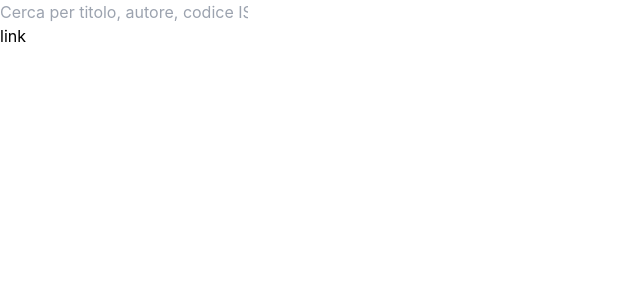
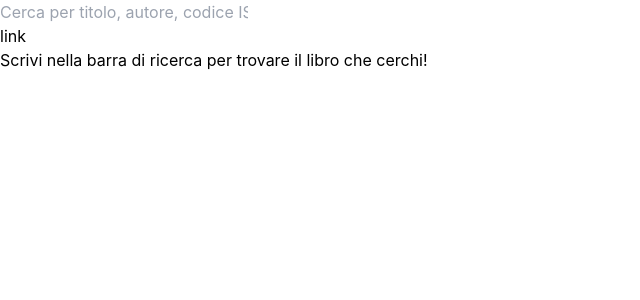
Before and after one commit to Nik439/wink-test, a React (Vite) app: page / in a window 1280 px wide. Shown: the top 300 px of the page, without its empty margins (0-640 px from the left). Built offline with nearby package versions, Linux system fonts and the light colour scheme.

Commit message:
added conditional rendering for when nothing is in the search bar

```diff
--- a/src/pages/Home.tsx
+++ b/src/pages/Home.tsx
@@ -5,26 +5,29 @@ import { useAppSelector } from "../app/hooks";
 
 export default function HomePage () {
   const {searchTerm, isWriting} = useAppSelector(state => state.search)
-  const { data, isError, isLoading, isSuccess } =
+  const { data, isError, isLoading, isSuccess, isFetching } =
     useSearchBooksQuery(searchTerm, { skip: searchTerm==="" || isWriting })
 
   return (
     <div>
       <SearchBar/>
       <Link to={'/test-id'}>link</Link>
-      <ul>
+
         { isLoading ?
           <p>Loading...</p>
         : isError ?
-          <p>C'è stato un errore riprova più tardi</p>
-        : isSuccess &&
-          data.items.map(book=>(
-            <li key={book.id}>
-              <p>- {book.volumeInfo.title}</p>
-            </li>
-          ))
+          <p>C'è stato un errore, riprova più tardi</p>
+        : isSuccess ?
+          <ul>
+            {data.items.map(book=>(
+              <li key={book.id}>
+                <p>- {book.volumeInfo.title}</p>
+              </li>
+            ))}
+          </ul>
+        :
+          <p>Scrivi nella barra di ricerca per trovare il libro che cerchi!</p>
         }
-      </ul>
     </div>
   )
 }
```
